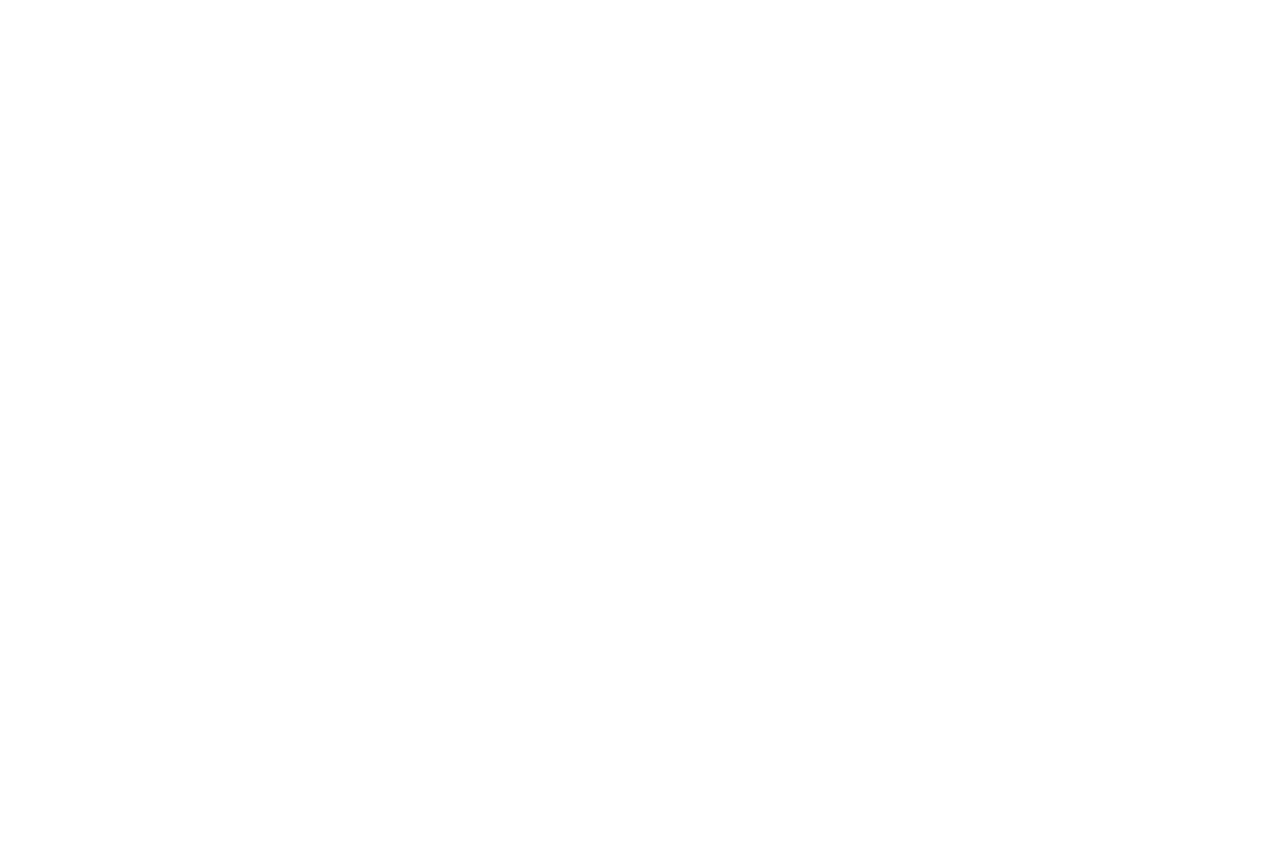
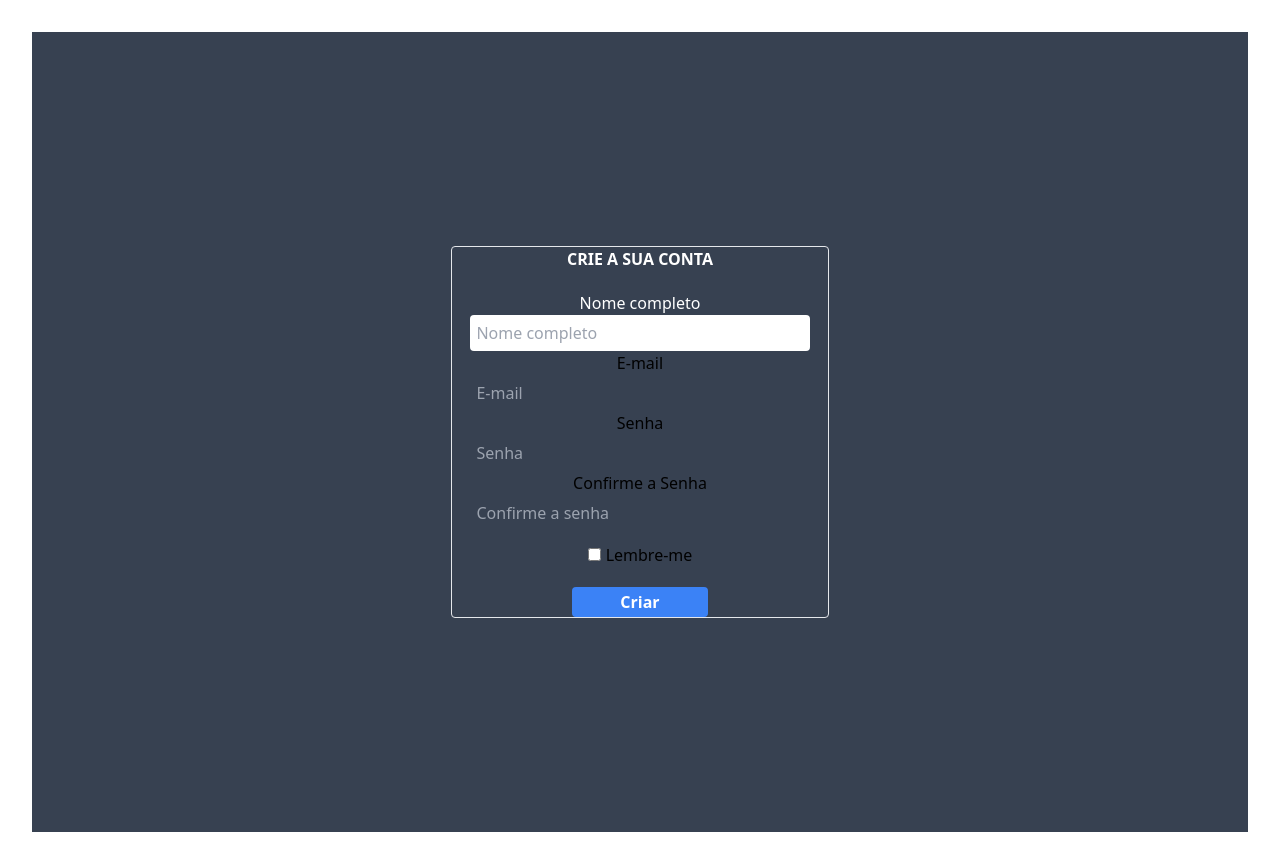
Before and after one commit to Victor-Melgar/login-page, a React (Vite) app: page / in a window 1280 px wide. Before the commit the page ends 800 px from the top, so only its background shows below. Built offline with nearby package versions, Linux system fonts and the light colour scheme.

Commit message:
login-page

```diff
--- a/src/App.jsx
+++ b/src/App.jsx
@@ -6,7 +6,7 @@ function App() {
   return (
 
     <div>
-      <h1 className="text-3xl font-bold underline bg-blue-600">Hello Word!</h1>
+
     </div>
 
   )
--- a/src/components/Cadastro/Cadastro.jsx
+++ b/src/components/Cadastro/Cadastro.jsx
@@ -1,8 +1,68 @@
+import "../../App.css";
+
 
 const Cadastro = () => {
   return (
-    <div>
+    <div className="bg-gray-700 min-h-screen flex justify-center items-center">
+      <form>
+        <div className="border rounded ">
+        <div className="pl-5">
+          <h1 className="text-white text-3xl font-bold uppercase pb-5">Crie a sua conta</h1>
+        </div>
 
+        <div>
+          <label className="text-white">Nome completo</label>
+          <input
+          type="text"
+          id="nome"
+          className="rounded p-1.5 w-[90%] bg-"
+          placeholder="Nome completo"
+          />
+        </div>
+
+        <div className="">
+          <label className="">E-mail</label>
+          <input
+          type="email"
+          id="nome-mae"
+          className="rounded p-1.5 w-[90%] bg-transparent"
+          placeholder="E-mail"
+          />
+        </div>
+
+        <div>
+          <label>Senha</label>
+          <input
+          type="password"
+          id="senha"
+          className="rounded p-1.5 w-[90%] bg-transparent"
+          placeholder="Senha"
+          />
+        </div>
+
+        <div>
+          <label>Confirme a Senha</label>
+          <input
+          type="password"
+          id="senha"
+          className="rounded p-1.5 w-[90%] bg-transparent"
+          placeholder="Confirme a senha"
+          />
+        </div>
+
+        <div id="recall-forget" className="text-black mt-3">
+                <label htmlFor="">
+                    <input
+                    className="mr-[5px]"
+                    type="checkbox" />
+                    Lembre-me
+                </label>
+        </div>
+        <button className="bg-blue-500 hover:bg-blue-600 rounded pl-12 pr-12 mt-5 w-[50%] h-[30px] font-bold text-white">
+                Criar
+        </button>
+        </div>
+      </form>
     </div>
   )
 }
--- a/src/components/Login/Login.jsx
+++ b/src/components/Login/Login.jsx
@@ -22,7 +22,7 @@ const Login = () => {
         <form onSubmit={handleSubmit}>
             <div className="border border-black rounded w-[360px] h-[360px] bg-transparent ml-[700px]">
                 <div className="mt-14">
-            <h1 className="pb-5 text-xl text-white uppercase font-bold">Acesse o Sistema</h1>
+            <h1 className="pb-5 text-xl text-black uppercase font-bold">Acesse o Sistema</h1>
             <div className="">
                 <input
                 className="rounded p-1.5 w-[90%] bg-transparent"
@@ -39,23 +39,23 @@ const Login = () => {
                 placeholder="Senha"
                 required
                 onChange={(e) => setPassword(e.target.value)}  />
-                <FaLock className="absolute left-[1160px] top-[345px] text-white" />
+                <FaLock className="absolute left-[1160px] top-[345px] text-black" />
             </div>
-            <button className="bg-blue-500 rounded pl-12 pr-12 mt-5 w-[90%] h-[30px] font-bold text-white">
+            <button className="bg-blue-500 hover:bg-blue-600 rounded pl-12 pr-12 mt-5 w-[90%] h-[30px] font-bold text-white">
                 Entrar
             </button>
 
-            <div id="recall-forget" className="text-white mt-3">
+            <div id="recall-forget" className="text-black mt-3">
                 <label htmlFor="">
                     <input
                     className="mr-[5px]"
                     type="checkbox" />
                     Lembre-me
-                    <a href="#" className="pl-20">Esqueci a senha</a>
+                    <a href="#" className="pl-20 text-black">Esqueci a senha</a>
                 </label>
             </div>
 
-            <div className="flex justify-center text-white mt-5">
+            <div className="flex justify-center text-black mt-5">
                 <p className="pr-2">Crie sua conta</p>
                 <a href="#" className="text-sky-500">Cadastro</a>
             </div>
--- a/src/main.jsx
+++ b/src/main.jsx
@@ -2,8 +2,8 @@ import { StrictMode } from 'react'
 import { createRoot } from 'react-dom/client'
 // import App from './App.jsx'
 import './index.css'
-// import Login from './components/Login/Login.jsx'
 import Cadastro from './components/Cadastro/Cadastro.jsx'
+
 
 createRoot(document.getElementById('root')).render(
   <StrictMode>
```
